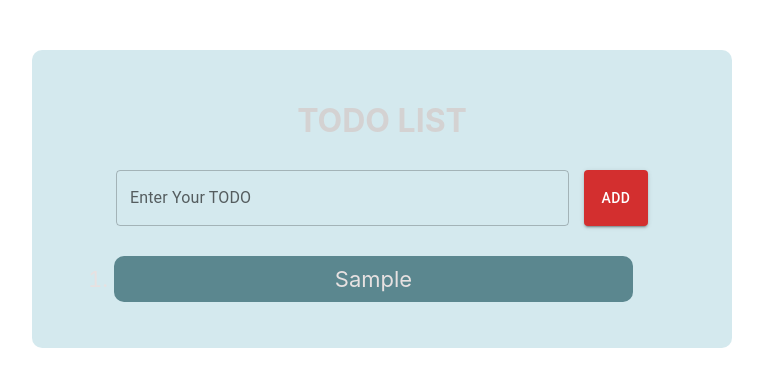
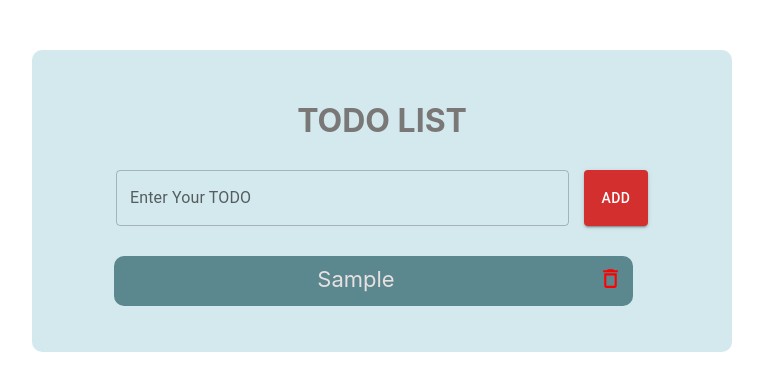
Before and after one commit to sherin17/TodoApp, a React (Create React App) app: page / in a window 1280 px wide. Both pictures are taken after typing "Sample" into the empty fields and a click on the button "ADD". Shown: the top 390 px of the page, without its empty margins (268-1031 px from the left). Built offline with nearby package versions, Linux system fonts and the light colour scheme.

Commit message:
first commit

```diff
--- a/src/components/TodoList.css
+++ b/src/components/TodoList.css
@@ -10,7 +10,7 @@
 }
 h1{
     text-align: center;
-    color: rgb(212, 210, 210);
+    color: rgb(122, 119, 119);
     font-weight: 600px;
 }
 .form-group{
--- a/src/components/TodoList.js
+++ b/src/components/TodoList.js
@@ -1,7 +1,7 @@
 import { Button, Container, TextField } from '@mui/material'
 import React, { useState } from 'react'
 import './TodoList.css'
-
+import DeleteOutlineIcon from '@mui/icons-material/DeleteOutline';
 
 const TodoList = () => {
 
@@ -13,11 +13,16 @@ const TodoList = () => {
     //ADD
         const addtodo = () => {
             if(todo !==''){
-                settodos([...todos,  todo ])
+                settodos([...todos,  {list : todo , id : Date.now()}])
                 settodo('')
             }
 
         }
+
+//DELETE
+    const onDelete = (id) => {
+    settodos(todos.filter((to) => to.id !== id))
+  }
 
     return (
         <div className='container'>
@@ -31,9 +36,12 @@ const TodoList = () => {
                     <ol>
                         {
                             todos.map((to) => (
-                                <li >
-                                   {to}
-                                </li>
+                                <li className='listitems'>
+                                <div className='list-item-list'>{to.list}</div>
+                                <span>
+                                    <DeleteOutlineIcon className='icons' id='delete' title="Delete" onClick={()=>onDelete(to.id)}/>
+                                </span>
+                            </li>
                             ))
                         }
                     </ol>
```
